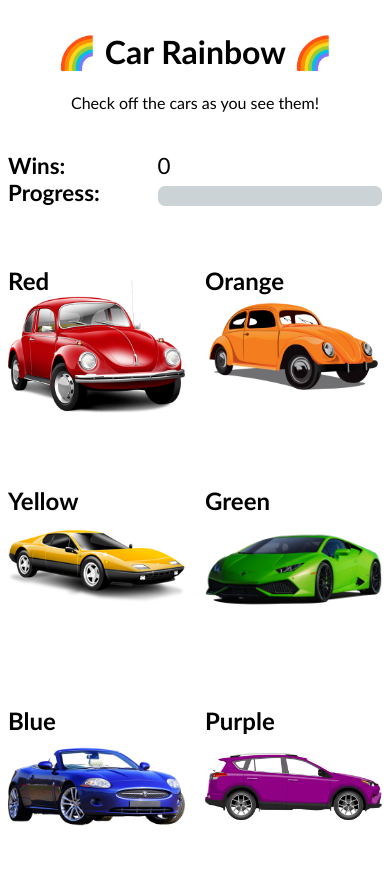
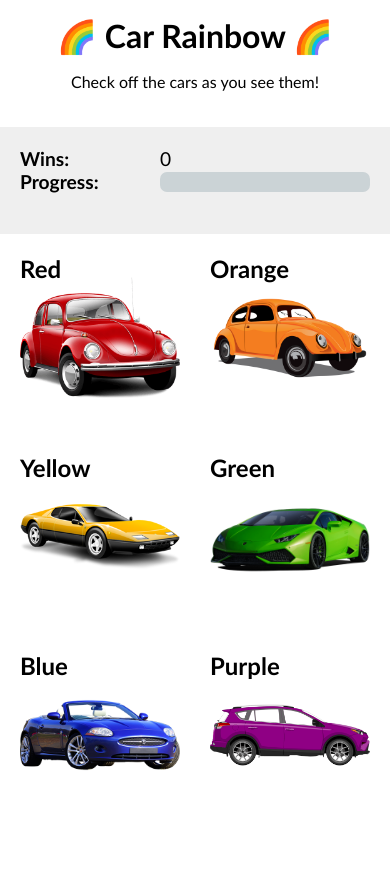
Before and after one commit to squalrus/car-rainbow, a React app: page / in a window 390 px wide. After the commit the page ends 844 px from the top, so only its background shows below. Built offline with nearby package versions, Linux system fonts and the light colour scheme.

Commit message:
Optimize for mobile (#3)

```diff
--- a/src/index.html
+++ b/src/index.html
@@ -8,9 +8,11 @@
     </head>
     <body>
         <div class="container">
-            <h1>🌈 Car Rainbow 🌈</h1>
-            <p style="text-align: center">Check off the cars as you see them!</p>
-            <div id="app"></div>
+            <div class="heading">
+                <h1>🌈 Car Rainbow 🌈</h1>
+                <p class="heading__info">Check off the cars as you see them!</p>
+            </div>
+            <div id="app" class="app"></div>
         </div>
         <script defer src="./js/index.jsx" type="module"></script>
         <!-- Google tag (gtag.js) -->
--- a/src/js/Car.jsx
+++ b/src/js/Car.jsx
@@ -7,9 +7,9 @@ function Car(props) {
 
     return (
         <div key={props.color.index} className={`car car--${props.color.id} ${props.color.active ? 'car--active' : ''}`}>
-            <h2>{props.color.name}</h2>
+            <h2 className="car__title">{props.color.name}</h2>
             <input type="button" title={selectText} className="car__selector" onClick={() => props.onClick(props.color.index)} />
-            <input type="checkbox" className="car__status" onClick={() => props.onClick(props.color.index)} checked={checkState} title={checkText} />
+            <input type="checkbox" className="car__status" onClick={() => props.onClick(props.color.index)} checked={checkState} title={checkText} readOnly />
         </div>
     );
 }
--- a/src/js/CarRainbow.jsx
+++ b/src/js/CarRainbow.jsx
@@ -35,18 +35,6 @@ function CarRainbow() {
         setData(updatedData);
     }
 
-    function cancelClick() {
-        const updatedData = { ...data };
-
-        updatedData.wins = 0;
-        updatedData.colors = updatedData.colors.map((color) => {
-            return { ...color, active: false };
-        });
-
-        document.getElementById('replay').close();
-        setData(updatedData);
-    }
-
     function carClick(index) {
         const updatedData = { ...data };
         updatedData.colors[index].active = !updatedData.colors[index].active;
@@ -62,7 +50,7 @@ function CarRainbow() {
         <div>
             <GameStatus game={data} />
             <div className="car-rainbow">{cars}</div>
-            <Replay replayClick={replayClick} cancelClick={cancelClick} />
+            <Replay replayClick={replayClick} />
         </div>
     );
 }
--- a/src/js/Replay.jsx
+++ b/src/js/Replay.jsx
@@ -3,19 +3,12 @@ import React from 'react';
 function Replay(props) {
     return (
         <dialog id="replay" className="dialog">
-            <h3 className="dialog__title">You won! Play again?</h3>
-            <ul className="dialog__options">
-                <li>
-                    <button type="button" className="button" onClick={() => props.replayClick()}>
-                        Yes
-                    </button>
-                </li>
-                <li>
-                    <button type="button" className="button" onClick={() => props.cancelClick()}>
-                        No
-                    </button>
-                </li>
-            </ul>
+            <h3 className="dialog__title">🌈 You did it! 🌈</h3>
+            <div className="dialog__options">
+                <button type="button" className="button" onClick={() => props.replayClick()}>
+                    Play again!
+                </button>
+            </div>
         </dialog>
     );
 }
--- /dev/null
+++ b/src/scss/_app.scss
@@ -0,0 +1,7 @@
+.app {
+    height: 85vh;
+
+    @media all and (min-width: $breakpoint-desktop) {
+        height: auto;
+    }
+}
--- a/src/scss/_button.scss
+++ b/src/scss/_button.scss
@@ -1,9 +1,9 @@
 .button {
-    font-weight: 700;
-    padding: 20px;
+    background-color: rgb(100, 238, 100);
     display: block;
     font-size: 1.5em;
-    background-color: rgb(100, 238, 100);
+    font-weight: 700;
+    padding: $padding-mobile;
     width: 100%;
 
     &:hover {
--- a/src/scss/_car-rainbow.scss
+++ b/src/scss/_car-rainbow.scss
@@ -1,9 +1,13 @@
 .car-rainbow {
     display: grid;
+    gap: $gap-mobile;
     grid-template-columns: repeat(2, 1fr);
-    gap: 20px;
+    height: $height-car-rainbow;
+    margin: $padding-mobile;
 
-    @media all and (min-width: 400px) {
+    @media all and (min-width: $breakpoint-desktop) {
+        gap: $gap-desktop;
         grid-template-columns: repeat(3, 1fr);
+        margin: $padding-desktop;
     }
 }
--- a/src/scss/_car.scss
+++ b/src/scss/_car.scss
@@ -2,8 +2,12 @@
     background-position: 50% 50%;
     background-repeat: no-repeat;
     background-size: contain;
-    height: 200px;
     position: relative;
+}
+
+.car__title {
+    font-size: 1.5em;
+    margin: 0;
 }
 
 .car__selector {
@@ -22,13 +26,13 @@
 
     &:checked {
         &::after {
-            top: 50%;
-            margin-top: -54px;
             content: '✅';
             font-size: 5em;
-            position: absolute;
             left: 50%;
             margin-left: -54px;
+            margin-top: -54px;
+            position: absolute;
+            top: 50%;
             visibility: visible;
         }
     }
--- /dev/null
+++ b/src/scss/_dialog.scss
@@ -0,0 +1,23 @@
+.dialog {
+    border-radius: 10px;
+    margin: auto;
+    padding: $padding-mobile;
+    position: fixed;
+
+    &::backdrop {
+        backdrop-filter: blur(2px);
+        background-color: rgba(#000, 0.35);
+    }
+}
+
+.dialog__title {
+    font-size: 1.8em;
+    margin: 0;
+    text-align: center;
+}
+
+.dialog__options {
+    display: grid;
+    grid-template-columns: 1fr;
+    padding: $padding-mobile;
+}
--- a/src/scss/_game-status.scss
+++ b/src/scss/_game-status.scss
@@ -1,6 +1,9 @@
 .game-status {
-    font-size: 1.4em;
-    margin: 40px auto;
+    background-color: #efefef;
+    font-size: 1.2em;
+    height: $height-game-status;
+    margin: 0;
+    padding: $padding-mobile;
 
     dt {
         font-weight: 600;
@@ -14,8 +17,11 @@
         margin: 0;
     }
 
-    @media all and (min-width: 400px) {
+    @media all and (min-width: $breakpoint-desktop) {
         font-size: 2em;
+        height: auto;
+        padding: $padding-mobile $padding-desktop;
+        border-radius: 5px;
     }
 }
 
@@ -23,7 +29,8 @@
     display: grid;
     grid-template-columns: 30% 60%;
     gap: 10%;
-    @media all and (min-width: 400px) {
+
+    @media all and (min-width: $breakpoint-desktop) {
         grid-template-columns: 20% 70%;
     }
 }
--- /dev/null
+++ b/src/scss/_heading.scss
@@ -0,0 +1,23 @@
+.heading {
+    display: inline-block;
+    height: $height-heading;
+    width: 100%;
+
+    @media all and (min-width: $breakpoint-desktop) {
+        height: auto;
+    }
+}
+
+.heading__info {
+    text-align: center;
+}
+
+h1 {
+    text-align: center;
+    font-size: 2em;
+    margin: 0.5em 0;
+
+    @media all and (min-width: $breakpoint-desktop) {
+        font-size: 3em;
+    }
+}
--- a/src/scss/_layout.scss
+++ b/src/scss/_layout.scss
@@ -1,22 +1,11 @@
 body {
     font-family: 'Gill Sans', 'Gill Sans MT', Calibri, 'Trebuchet MS', sans-serif;
-}
-
-h1 {
-    text-align: center;
-    font-size: 2em;
-
-    @media all and (min-width: 400px) {
-        font-size: 3em;
-    }
-}
-
-h2 {
-    font-size: 1.5em;
+    height: 100vh;
+    margin: 0;
 }
 
 .container {
-    margin: 2em auto;
+    margin: 0 auto;
     max-width: 800px;
     width: auto;
 }
--- a/src/scss/_modal.scss
+++ /dev/null
@@ -1,21 +0,0 @@
-.dialog {
-    margin: auto;
-    position: fixed;
-
-    &::backdrop {
-        background-color: rgba(#000, 0.35);
-        backdrop-filter: blur(2px);
-    }
-}
-
-.dialog__title {
-    font-size: 2em;
-}
-
-.dialog__options {
-    list-style: none;
-    padding: 0;
-    display: grid;
-    grid-template-columns: 1fr 1fr;
-    gap: 20px;
-}
--- a/src/scss/style.scss
+++ b/src/scss/style.scss
@@ -1,6 +1,24 @@
+// Tokens
+$breakpoint-desktop: 400px;
+
+$height-heading: 15vh;
+$height-game-status: 8vh;
+$height-car-rainbow: 67vh;
+
+$gap-mobile: 30px;
+$gap-desktop: 40px;
+
+$padding-mobile: 20px;
+$padding-desktop: 40px;
+
+// Layout
 @import '_layout.scss';
+
+// Components
+@import '_app.scss';
+@import '_button.scss';
 @import '_car-rainbow.scss';
 @import '_car.scss';
+@import '_dialog.scss';
 @import '_game-status.scss';
-@import '_modal.scss';
-@import '_button.scss';
+@import '_heading.scss';
```
